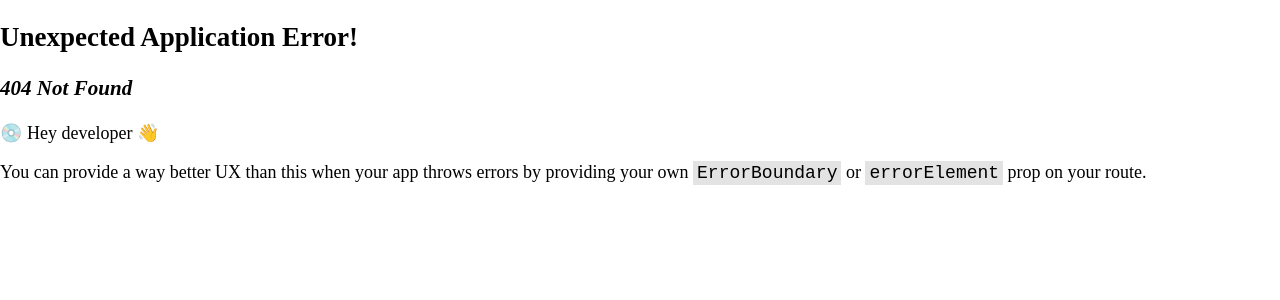
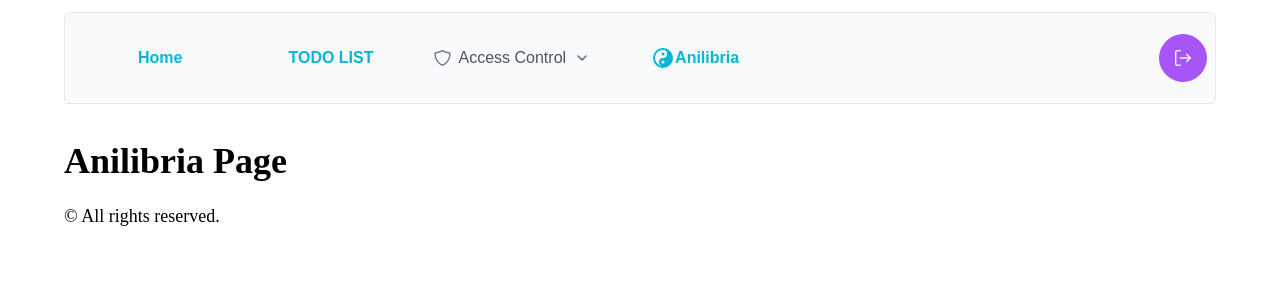
Before and after one commit to Topchu00/React, a React (Vite) app: page /anilibria in a window 1280 px wide. Before the commit this address had no page. Shown: the top 300 px of the page. Built offline with nearby package versions, Linux system fonts and the light colour scheme; a web font is replaced by a local one.

Commit message:
Anilibria site

```diff
--- a/package.json
+++ b/package.json
@@ -10,6 +10,8 @@
     "preview": "vite preview"
   },
   "dependencies": {
+    "@mdi/js": "^7.4.47",
+    "@mdi/react": "^1.6.1",
     "axios": "^1.8.4",
     "primeicons": "^7.0.0",
     "primereact": "^10.9.3",
--- a/src/app/router/index.jsx
+++ b/src/app/router/index.jsx
@@ -3,6 +3,9 @@ import Login from "../../pages/Login";
 import MainPage from "../../pages/MainPage";
 import DefaultLayout from "../../layout/DefaultLayout";
 import accessControl from "./pages/accessControl";
+import SettingsPage from "../../pages/AccessControl/SettingsPage";
+import UsersPage from "../../pages/AccessControl/UsersPage";
+import AnilibriaPage from "../../pages/Anilibria";
 
 const router = createBrowserRouter([
     {
@@ -15,9 +18,21 @@ const router = createBrowserRouter([
         children: [
             {
                 index: true,
+                path: '/',
                 element: <MainPage />
             },
-            ...accessControl,
+            {
+                path: '/users',
+                element: <UsersPage />
+            },
+            {
+                path: '/settings',
+                element: <SettingsPage />
+            },
+            {
+                path: '/anilibria',
+                element: <AnilibriaPage />
+            }
         ]
     }
 ])
--- a/src/components/Header/constants.jsx
+++ b/src/components/Header/constants.jsx
@@ -1,21 +1,29 @@
 import { Badge } from "primereact/badge";
 import { Button } from "primereact/button";
 import { NavLink } from "react-router-dom";
+import { mdiYinYang } from '@mdi/js'; // Импортируем иконку mdi-yin-yang
+import Icon from '@mdi/react'; // Импортируем компонент для отображения иконок
 
+// Рендеринг элементов
 const itemRenderer = (item) => (
     <NavLink to={item.path} className="flex align-items-center p-menuitem-link">
-        <Button label={item.label} icon={item.icon} className="p-button-text" />
+        {/* Если у item.icon есть путь к иконке, отобразим его с помощью компонента Icon */}
+        <Button label={item.label} icon={<Icon path={item.icon} size={1} />} className="p-button-text" />
     </NavLink>
 );
 
 export const HEADER_NAV_ITEMS = [
     {
         label: 'Home',
-        icon: 'pi pi-home'
+        icon: 'pi pi-home',  // Если хотите оставить PrimeReact иконку, оставьте так
+        path: '/',
+        template: itemRenderer
     },
     {
         label: 'TODO LIST',
-        icon: 'pi pi-home'
+        icon: 'pi pi-home',  // Та же иконка для других элементов
+        path: '/todolist',
+        template: itemRenderer
     },
     {
         label: 'Access Control',
@@ -34,5 +42,11 @@ export const HEADER_NAV_ITEMS = [
                 template: itemRenderer
             }
         ]
+    },
+    {
+        label: 'Anilibria',
+        icon: mdiYinYang,  // Замените на иконку MDI
+        path: '/anilibria',
+        template: itemRenderer
     }
 ];
--- a/src/pages/AccessControl/SettingsPage/index.jsx
+++ b/src/pages/AccessControl/SettingsPage/index.jsx
@@ -1,7 +1,7 @@
 export default function SettingsPage() {
     return (
         <div>
-            <h1>Users Page</h1>
+            <h1>Settings Page</h1>
         </div>
     )
 }
--- /dev/null
+++ b/src/pages/Anilibria/index.jsx
@@ -0,0 +1,7 @@
+export default function AnilibriaPage () {
+    return (
+        <div>
+            <h1>Anilibria Page</h1>
+        </div>
+    )
+}
```
Also changed, not shown: 1 other file (tests, documents, lock files or other folders).
